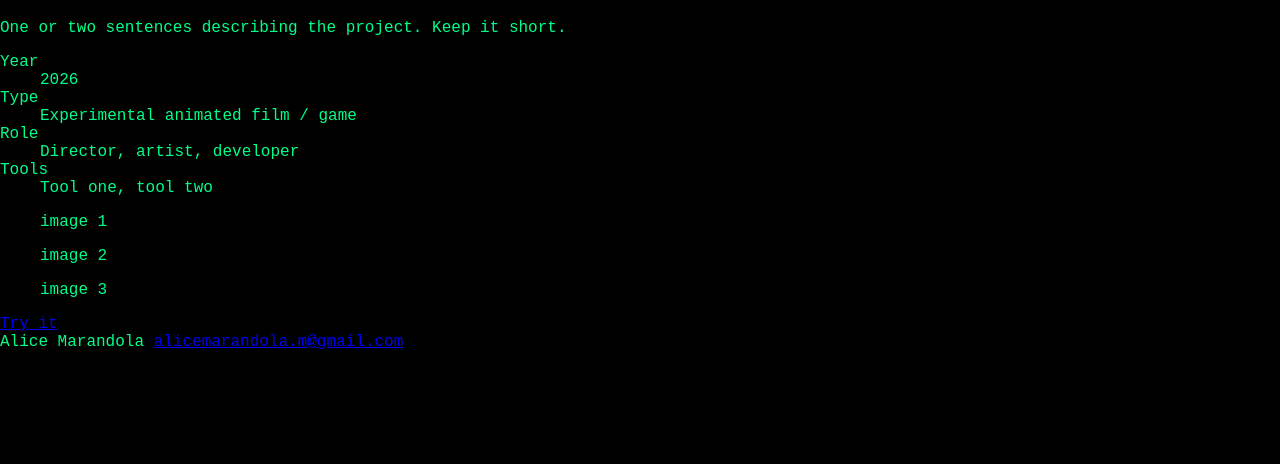
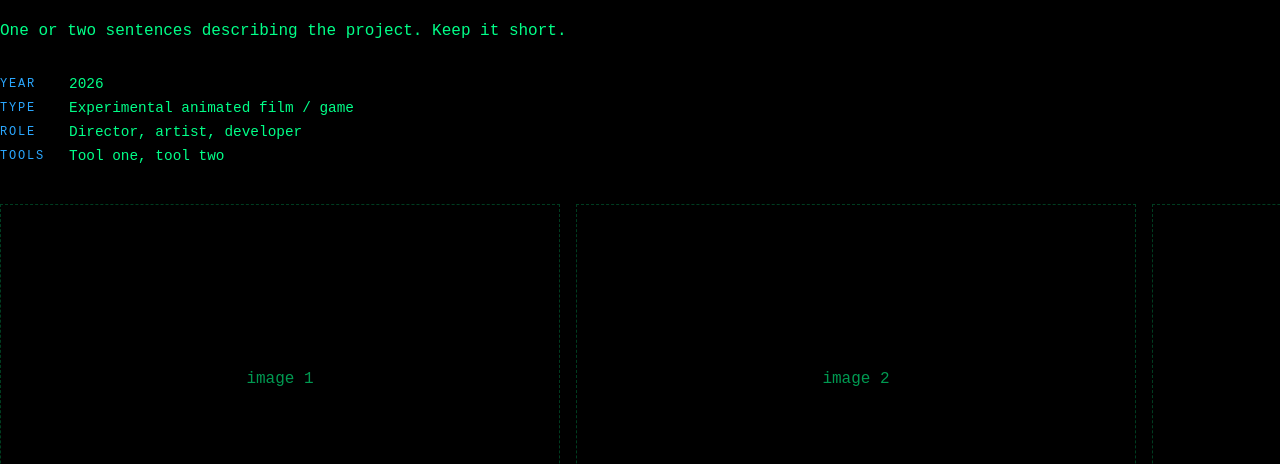
Before and after one commit to alicemarea/alicemarea, a plain HTML site: page san.html in a window 1280 px wide. Shown: the part 484-948 px from the top of the page. Before the commit the page ends 835 px from the top, so only its background shows below. Drawn offline with Linux system fonts and the light colour scheme; files whose address does not match are found by name.

Commit message:
Add styles for project pages and gallery

```diff
--- a/css/style.css
+++ b/css/style.css
@@ -82,3 +82,89 @@ body {
     letter-spacing: 0.12em;
   }
 }
+/* ---------- project pages ---------- */
+
+.lead {
+  max-width: 60ch;
+  line-height: 1.6;
+  margin: 0 0 2rem;
+}
+
+.meta {
+  display: grid;
+  grid-template-columns: max-content 1fr;
+  gap: 0.5rem 1.5rem;
+  margin: 0 0 2.5rem;
+  font-size: 0.9rem;
+}
+
+.meta dt {
+  color: var(--blue);
+  text-transform: uppercase;
+  letter-spacing: 0.15em;
+  font-size: 0.75rem;
+  align-self: center;
+}
+
+.meta dd { margin: 0; }
+
+.gallery {
+  display: flex;
+  gap: 1rem;
+  overflow-x: auto;
+  scroll-snap-type: x mandatory;
+  padding-bottom: 1rem;
+  margin-bottom: 2.5rem;
+}
+
+.gallery figure {
+  flex: 0 0 min(80%, 560px);
+  margin: 0;
+  scroll-snap-align: start;
+}
+
+.gallery img,
+.ph {
+  display: block;
+  width: 100%;
+  aspect-ratio: 16 / 10;
+  object-fit: cover;
+}
+
+.ph {
+  display: flex;
+  align-items: center;
+  justify-content: center;
+  border: 1px dashed rgba(0, 255, 136, 0.4);
+  opacity: 0.6;
+}
+
+.button {
+  display: inline-block;
+  padding: 0.8rem 1.6rem;
+  border: 1px solid var(--green);
+  color: var(--green);
+  text-decoration: none;
+  text-transform: uppercase;
+  letter-spacing: 0.2em;
+  font-size: 0.8rem;
+  transition: background 0.3s, color 0.3s;
+}
+
+.button:hover {
+  background: var(--green);
+  color: var(--bg);
+}
+
+.site-footer {
+  display: flex;
+  flex-wrap: wrap;
+  gap: 0.5rem 2rem;
+  justify-content: space-between;
+  padding: 1.5rem 2rem;
+  border-top: 1px solid rgba(0, 255, 136, 0.25);
+  font-size: 0.8rem;
+}
+
+.site-footer a { color: var(--blue); text-decoration: none; }
+.site-footer a:hover { color: var(--green); }
```
